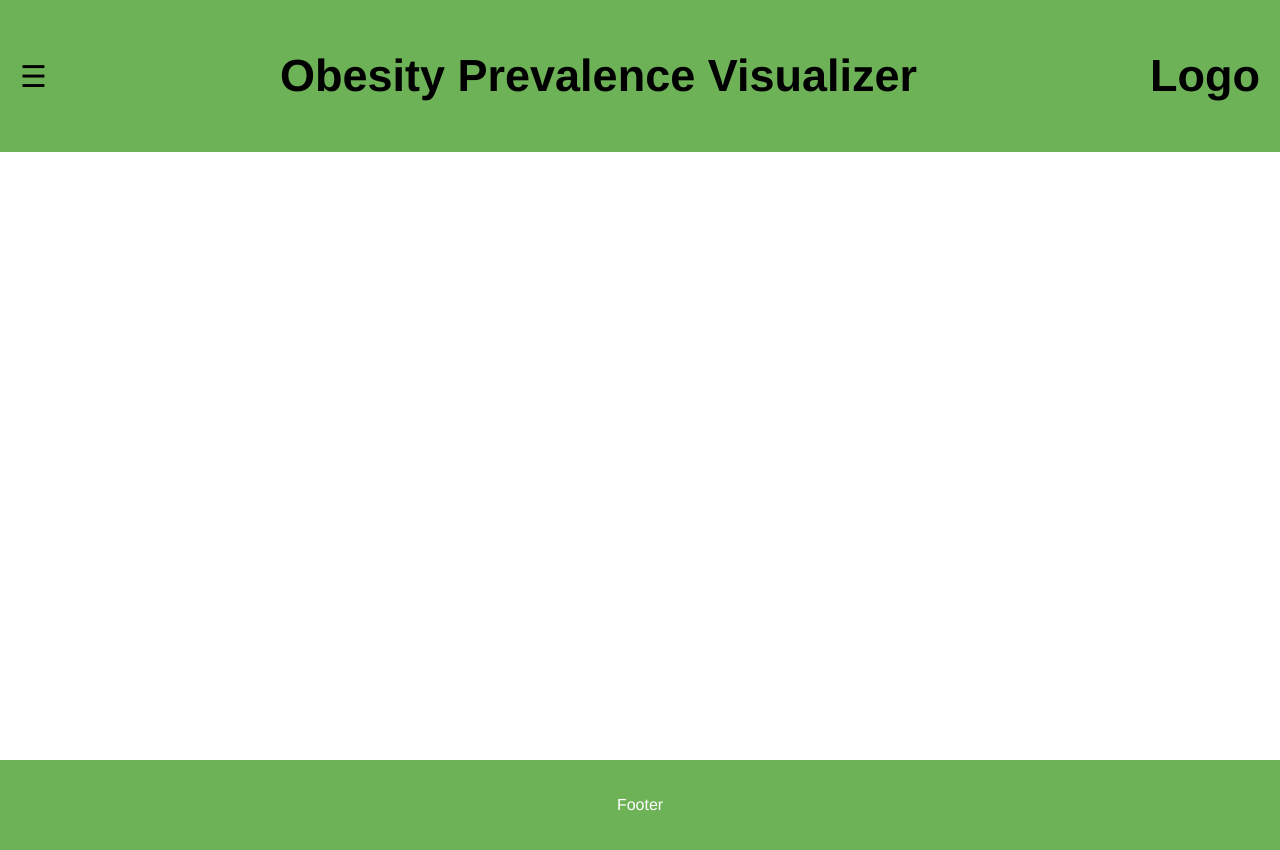
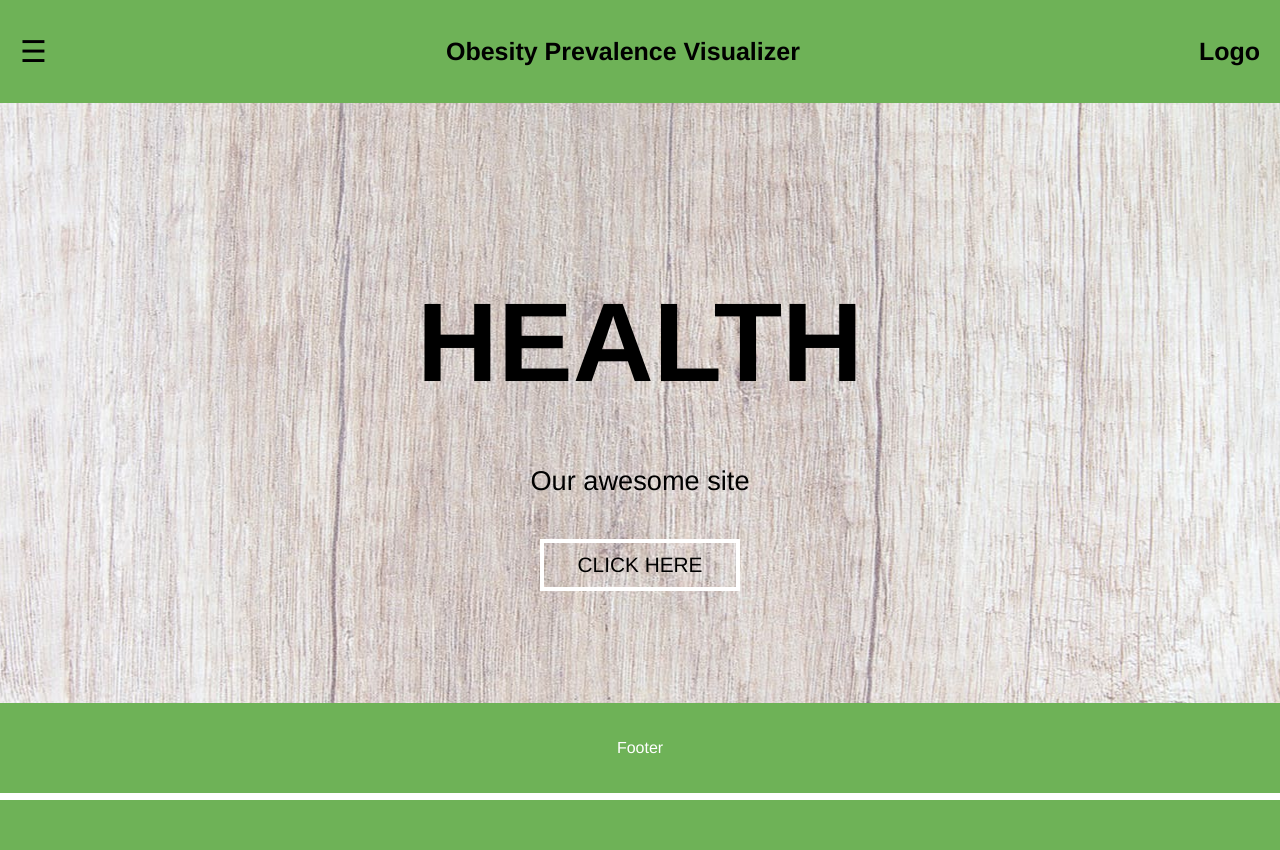
Before and after one commit to IoanSava/Our-WebApp, a PHP site: page / in a window 1280 px wide. After the commit the page ends 800 px from the top, so only its background shows below. Run offline with PHP 8.4, Linux system fonts and the light colour scheme.

Commit message:
Home page v1

```diff
--- a/css/home.css
+++ b/css/home.css
@@ -0,0 +1,71 @@
+.image_container {
+    background-image: url(../images/board.jpeg);
+    height: 600px;
+    background-position: center;
+    background-repeat: no-repeat;
+    background-size: auto;
+    position: relative;
+}
+
+.inner_container {
+    text-align: center;
+    width: 100%;
+    color:black;
+    width: 100%;
+    position: absolute;
+    margin-top: 100px;
+}
+
+.inner_container h1 {
+    font-size: 7em;
+}
+
+.inner_container h2 {
+    margin-top: -17px;
+    font-size: 1.7em;
+    text-align: center;
+    font-weight: 400;
+}
+
+.inner_container a {
+    margin-top: 20px;
+    font-size: 1.3em;
+}
+
+.inner_container .button {
+    display: inline-block;
+    width: 200px;
+    font-weight: 200;
+    padding: 10px;
+    color: #000;
+    border: 4px solid #fff;
+    text-align: center;
+    outline: none;
+    text-decoration: none;
+    transition: background-color 0.2s ease-out, color 0.2s ease-out;
+}
+
+.button:hover,  .button:active {
+    background-color: #fff;
+    transition: background-color 0.3s ease-in, color 0.3s ease-in;
+}
+
+@media screen and (max-width: 920px) {
+    .inner_container {
+        margin-top: 120px;
+    }
+}
+
+@media screen and (max-width: 540px) {
+    .inner_container {
+        margin-top: 150px;
+    }
+
+    h1 {
+        font-size: 5em;
+    }
+
+    h2 {
+        font-size: 1.2em;
+    }
+}
--- a/css/style.css
+++ b/css/style.css
@@ -14,29 +14,25 @@ body {
     transition: background-color .5s;
 }
 
-#main {
-    display: flex;
-    flex-direction: column;
-}
-
-#main > * {
-    padding: 20px;
-}
-
 /* --- Header --- */
 
 header {
     display: flex;
-    flex-wrap: wrap;
     justify-content: space-between;
     align-items: center;
+    flex-direction: row;
     background-color: #6EB257;
-    position: fixed;
+    position: -webkit-sticky;
+    position: sticky;
     width: 100%;
 }
 
+header > * {
+    padding: 20px;
+}
+
 header h1 {
-    font-size: 45px;
+    font-size: 25px;
 }
 
 /* --- Menu --- */
@@ -62,7 +58,7 @@ header h1 {
 #sidenav a {
     padding: 16px 16px 8px 32px;
     text-decoration: none;
-    font-size: 45px;
+    font-size: 25px;
     color: #818181;
     display: block;
     transition: 0.5s;
@@ -86,17 +82,13 @@ header h1 {
     transition: margin-left .5s;
 }
 
-.content {
-    height: 90vh;
-}
-
 /* --- Footer --- */
 
 footer {
     background-color: #6EB257;
-    padding: 10px;
     text-align: center;
     color: white;
+    padding: 20px;
 }
 
 /* --- Responsive --- */
--- a/index.html
+++ b/index.html
@@ -26,8 +26,11 @@
                 <h1>Logo</h1>
             </header>
 
-            <div class="container">
-                <div class="content">
+            <div class="image_container">
+                <div class="inner_container">
+                    <h1>HEALTH</h1>
+                    <h2>Our awesome site</h2>
+                    <a class="button" href="#">CLICK HERE</a>
                 </div>
             </div>
             <footer>
--- a/js/script.js
+++ b/js/script.js
@@ -1,6 +1,6 @@
 function openNavBar() {
-    document.getElementById("sidenav").style.width = "20%";
-    document.getElementById("main").style.marginLeft = "20%";
+    document.getElementById("sidenav").style.width = "15%";
+    document.getElementById("main").style.marginLeft = "15%";
     document.body.style.backgroundColor = "rgba(0,0,0,0.4)";
 }
 
```
Also changed, not shown: images/board.jpeg (added).
